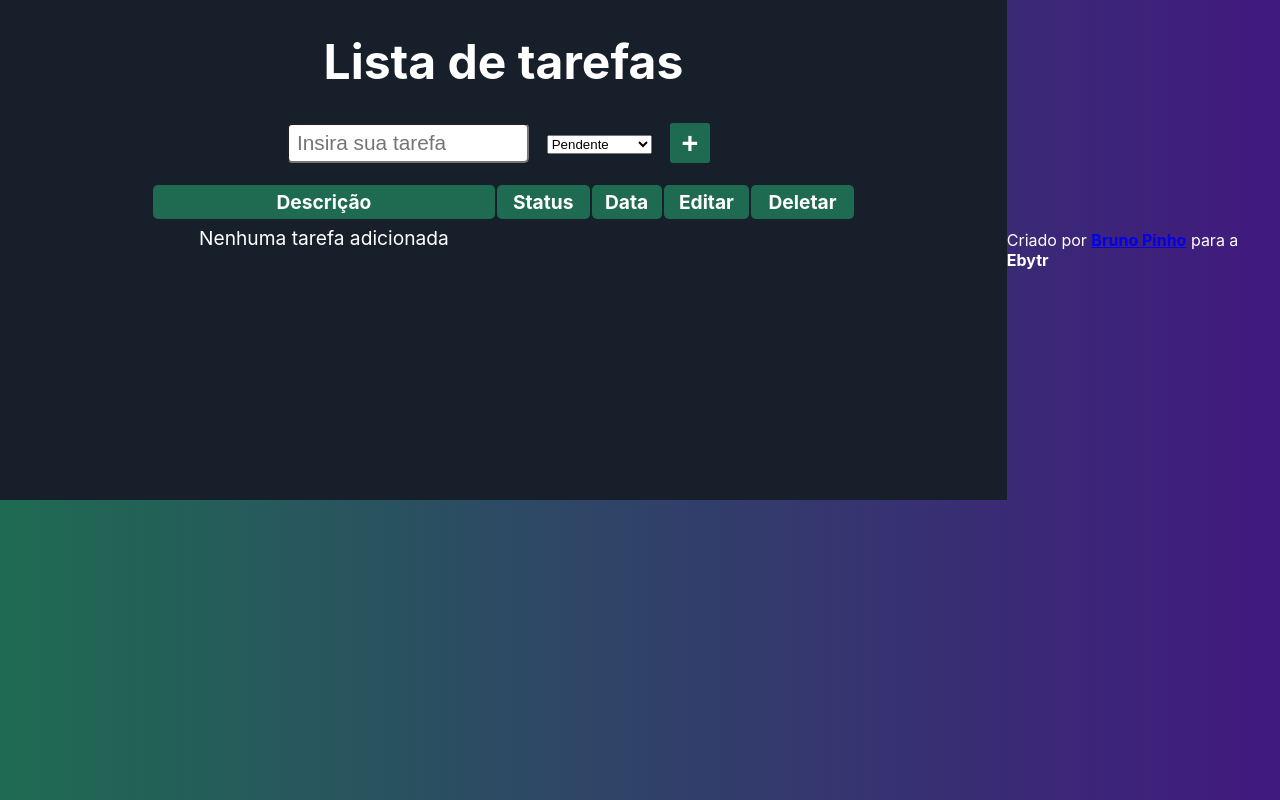
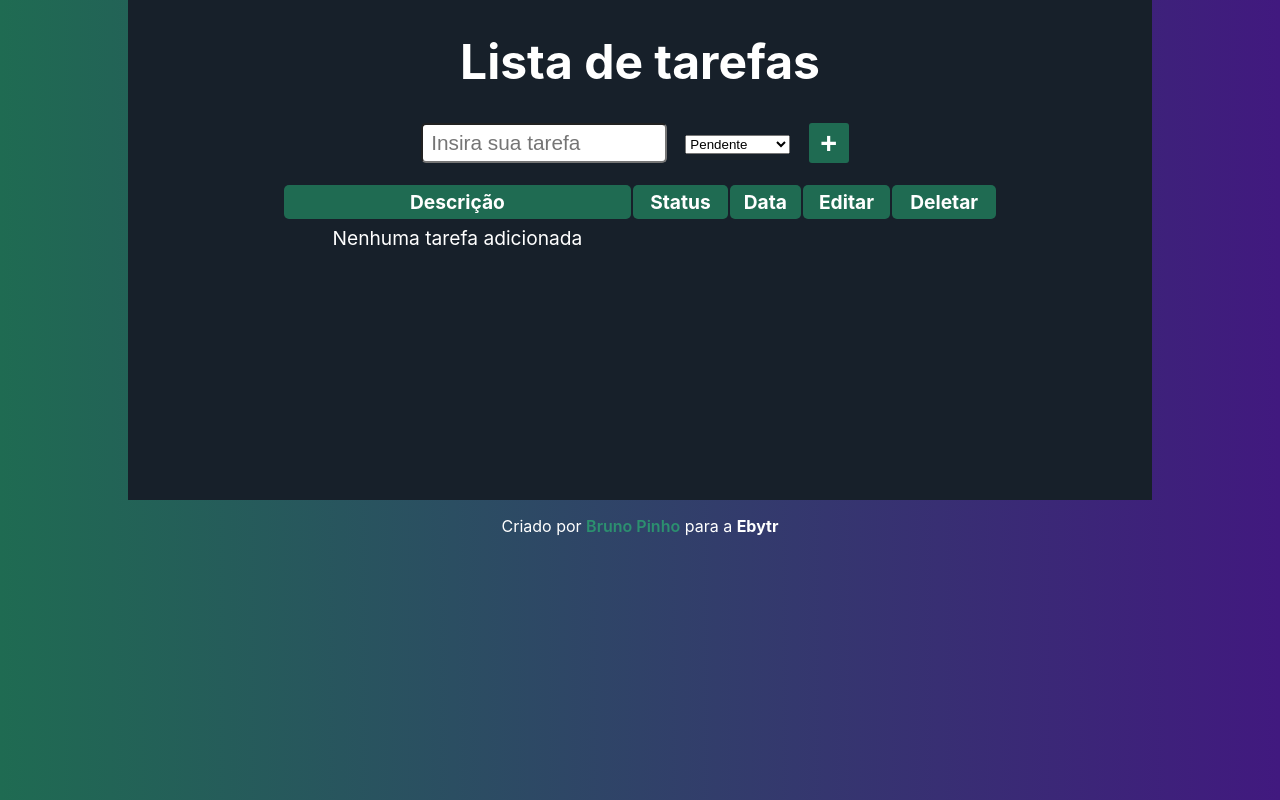
Before and after one commit to pinhob/todo-frontend-blitz-carreira, a React (Create React App) app: page / in a window 1280 px wide. Built offline with nearby package versions, Linux system fonts and the light colour scheme.

Commit message:
feat: created style for footer component

```diff
--- a/src/App.css
+++ b/src/App.css
@@ -1,5 +1,6 @@
 .App {
   display: flex;
+  flex-direction: column;
   align-items: center;
   justify-content: center;
 }
--- /dev/null
+++ b/src/components/Footer/Footer.css
@@ -0,0 +1,5 @@
+a {
+  color: #2c906f;
+  text-decoration: none;
+  font-weight: 600;
+};
--- a/src/components/Footer/Footer.js
+++ b/src/components/Footer/Footer.js
@@ -1,8 +1,9 @@
 import React from "react";
+import './Footer.css';
 
 const Footer = () => {
   return (
-    <p>Criado por <strong><a href="https://github.com/pinhob" target='_blank' rel='noreferrer'>Bruno Pinho</a></strong> para a <strong>Ebytr</strong> </p>
+    <p>Criado por <a href="https://github.com/pinhob" target='_blank' rel='noreferrer' className="profile">Bruno Pinho</a> para a <strong>Ebytr</strong> </p>
   )
 }
 
```
